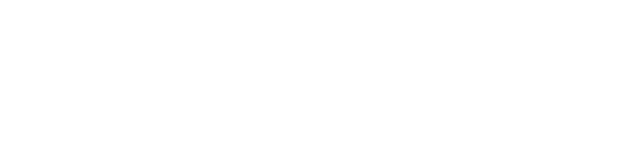
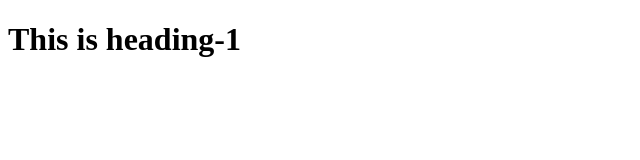
Before and after one commit to Monmalek/Practice, a plain HTML site: page index.html in a window 1280 px wide. Shown: the whole page, without its empty margins (0-640 px from the left). Drawn offline with Linux system fonts and the light colour scheme.

Commit message:
Version-1(Heading-1 added)

```diff
--- a/index.html
+++ b/index.html
@@ -6,6 +6,6 @@
     <title>Practice-GIT</title>
 </head>
 <body>
-
+    <h1>This is heading-1</h1>
 </body>
 </html>
```
